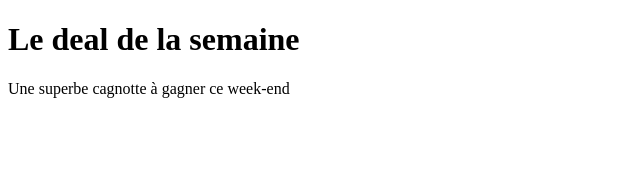
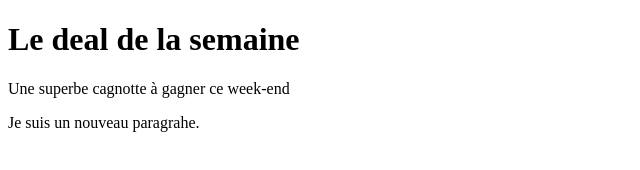
Before and after one commit to AlexisSANOGO225/testOpen, a plain HTML site: page index.html in a window 1280 px wide. Shown: the whole page, without its empty margins (0-640 px from the left). Drawn offline with Linux system fonts and the light colour scheme.

Commit message:
Nouveau paragraphe

```diff
--- a/index.html
+++ b/index.html
@@ -8,5 +8,6 @@
 <body>
     <h1>Le deal de la semaine</h1>
     <p>Une superbe cagnotte à gagner ce week-end</p>
+    <p>Je suis un nouveau paragrahe.</p>
 </body>
 </html>
```
